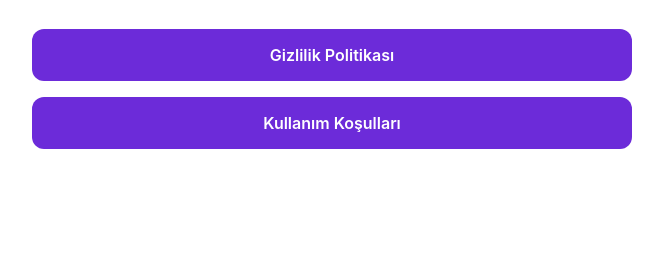
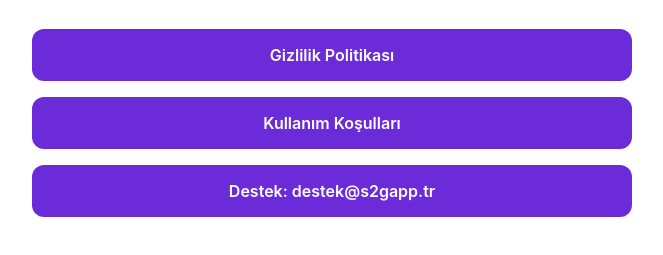
Before and after one commit to Em1rKprL/s2g-legal, a plain HTML site: page index.html in a window 1280 px wide. Shown: the part 143-398 px from the top of the page, without its empty margins (308-971 px from the left). Drawn offline with Linux system fonts and the light colour scheme.

Commit message:
Add support contact to home page

```diff
--- a/index.html
+++ b/index.html
@@ -18,6 +18,7 @@
   <div class="links">
     <a href="privacy-policy.html">Gizlilik Politikası</a>
     <a href="terms-of-service.html">Kullanım Koşulları</a>
+    <a href="mailto:destek@s2gapp.tr">Destek: destek@s2gapp.tr</a>
   </div>
 </body>
 </html>
```
